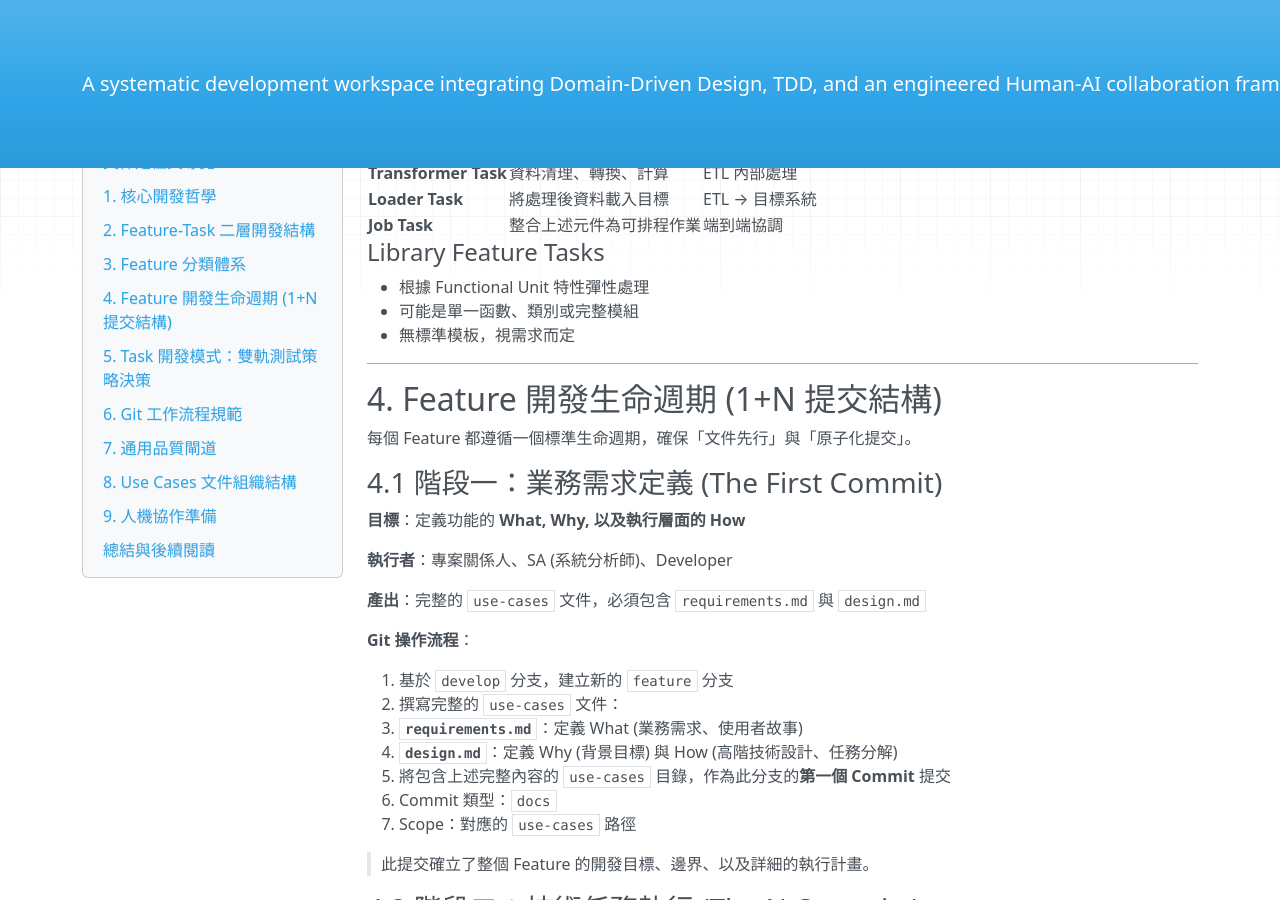
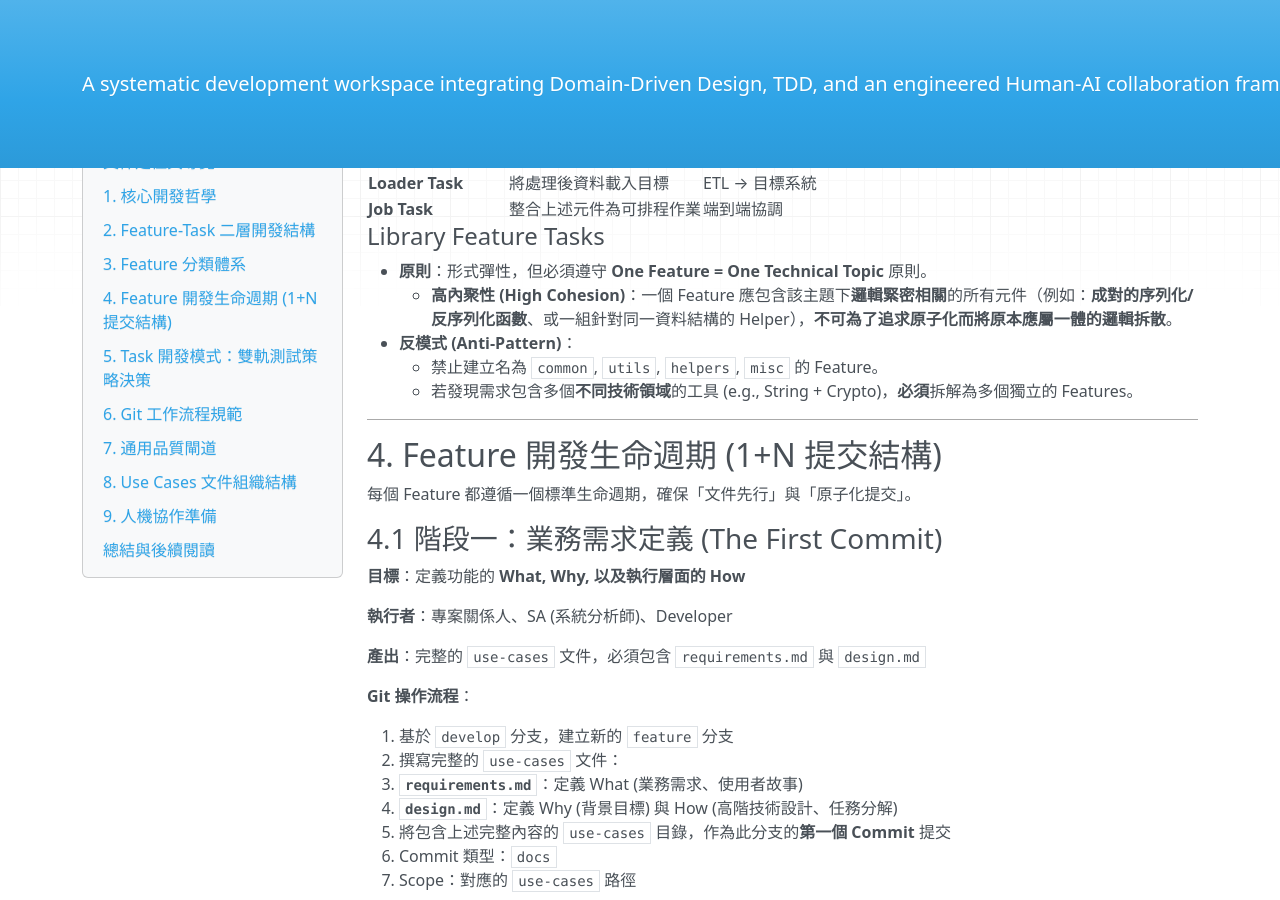
Before and after one commit to Wanini0209/wBiSaProj, an MkDocs documentation site: the page built from docs/PROJECT_DESIGN-METHODOLOGY.md, in a window 1280 px wide and 900 px high, scrolled down 3195 px. Built offline with MkDocs 1.6.1, drawn with Linux system fonts in a browser that asks for light colours; nearby versions of some CDN libraries; some of the changed text lies outside the part shown.

Commit message:
docs(project): refine feature granularity and naming standards
This update establishes stricter rules for feature granularity to
prevent the creation of ambiguous "common" or "utils" packages.

Changes to Methodology:
- Add "Atomicity Principle" to Feature definition to enforce single
  responsibility and domain isolation.
- Define anti-patterns for Library Features, explicitly banning generic
  names like `common`, `utils`, or `misc`.
- Clarify "High Cohesion" to allow grouping logically related
  components (e.g., paired functions) while maintaining atomicity.

Changes to Architecture:
- Update `<toolkit>` variable definition to prohibit vague naming.
- Extract detailed naming and formatting rules from the definition
  table into a separate "Regulation Points" section for better
  readability.

````diff
--- a/docs/PROJECT_DESIGN-METHODOLOGY.md
+++ b/docs/PROJECT_DESIGN-METHODOLOGY.md
@@ -77,10 +77,12 @@
 ```
 
 **核心定義**：
-
 - **Feature**：完整的、可獨立交付的業務/技術價值單元
     - 在**業務系統**或**資料源系統**中，它必須歸屬於一個業務 `Domain`
-    - 在**函式庫 (Library)** 中，它必須歸屬於一個技術功能的分類 `Toolkit`
+    - 在**函式庫 (Library)** 中，它必須歸屬於一個**具體的**技術功能分類 `Toolkit`
+    - **原子化原則 (Atomicity Principle)**：
+        - **單一職責**：一個 Feature 只能解決一個特定的技術問題或業務需求。
+        - **領域隔離**：嚴禁將不同技術領域 (如 Crypto 與 Date) 的工具合併在同一個 Feature 中，即使它們都很「通用」。
 - **Task**：對某個特定 Functional Unit 的新增或修改操作
 
 > **關鍵理解：Feature 與 FU 的關係**
@@ -159,9 +161,11 @@
 
 #### Library Feature Tasks
 
-- 根據 Functional Unit 特性彈性處理
-- 可能是單一函數、類別或完整模組
-- 無標準模板，視需求而定
+- **原則**：形式彈性，但必須遵守 **One Feature = One Technical Topic** 原則。
+    - **高內聚性 (High Cohesion)**：一個 Feature 應包含該主題下**邏輯緊密相關**的所有元件（例如：**成對的序列化/反序列化函數**、或一組針對同一資料結構的 Helper），**不可為了追求原子化而將原本應屬一體的邏輯拆散**。
+- **反模式 (Anti-Pattern)**：
+    - 禁止建立名為 `common`, `utils`, `helpers`, `misc` 的 Feature。
+    - 若發現需求包含多個**不同技術領域**的工具 (e.g., String + Crypto)，**必須**拆解為多個獨立的 Features。
 
 ---
 
````
Also changed, not shown: docs/PROJECT_DESIGN-ARCHITECTURE.md (+8 -1 lines).
